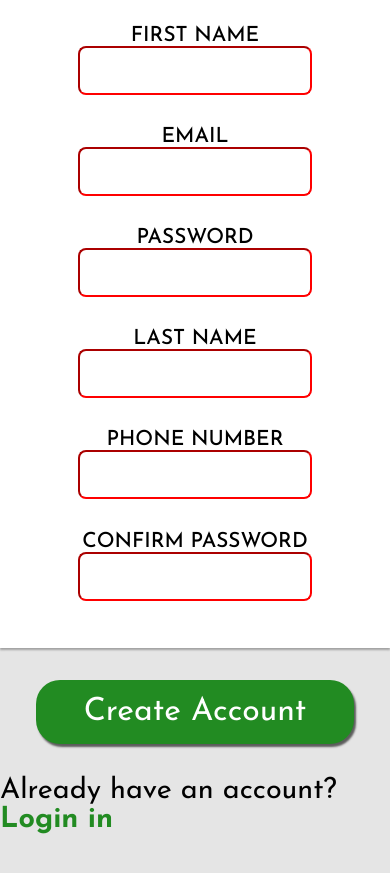
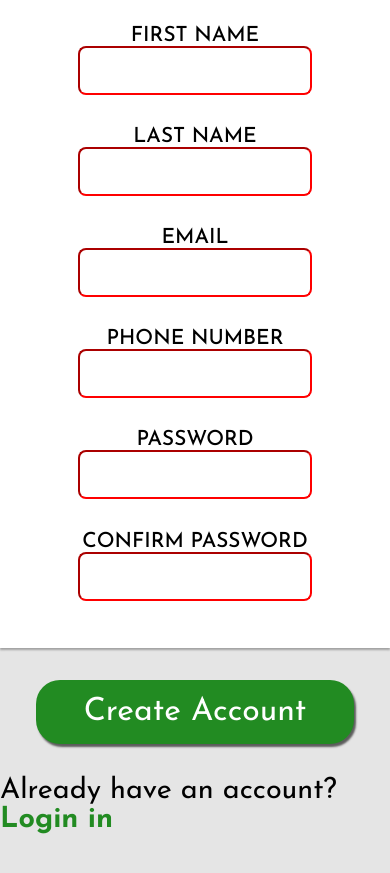
Before and after one commit to fargila/The-First-Odin-Project-Sign-up-form, a plain HTML site: page index.html in a window 390 px wide. Shown: the part 780-1653 px from the top of the page. Drawn offline with Linux system fonts and the light colour scheme.

Commit message:
styles: ajusting the input order for better mobile UI/UX and some minor details hovering the button and link.

```diff
--- a/index.html
+++ b/index.html
@@ -37,22 +37,24 @@
                             <input type="text" name="first_name" id="first_name" required>
                         </div>
                         <div>
+                            <label for="first_name">LAST NAME</label>
+                            <input type="text" name="last_name" id="last_name" required>
+                        </div>
+                    </div>
+                    <div class="input_div">
+                        <div>
                             <label for="email">EMAIL</label>
                             <input type="email" name="email" id="email" required>
                         </div>
                         <div>
-                            <label for="password">PASSWORD</label>
-                            <input type="password" name="password" id="password" minlength="8" required>
+                            <label for="phone_number">PHONE NUMBER</label>
+                            <input type="number" name="phone_number" id="phone_number" required>
                         </div>
                     </div>
                     <div class="input_div">
                         <div>
-                            <label for="first_name">LAST NAME</label>
-                            <input type="text" name="last_name" id="last_name" required>
-                        </div>
-                        <div>
-                            <label for="phone_number">PHONE NUMBER</label>
-                            <input type="number" name="phone_number" id="phone_number" required>
+                            <label for="password">PASSWORD</label>
+                            <input type="password" name="password" id="password" minlength="8" required>
                         </div>
                         <div>
                             <label for="con_password">CONFIRM PASSWORD</label>
--- a/styles/mobile.css
+++ b/styles/mobile.css
@@ -37,6 +37,7 @@
 
     .input_div {
         display: flex;
+        flex-direction: column;
         justify-content: center;
         align-items: center;
         width: 100%;
--- a/styles/styles.css
+++ b/styles/styles.css
@@ -83,7 +83,40 @@ body {
 
 #second_div2 > form {
     display: flex;
+    flex-direction: column;
+}
+
+.input_div {
+    display: flex;
     flex-direction: row;
+    justify-self: flex-start;
+    font-size: .8rem;
+    font-weight: 500;
+    height: auto;
+    width: 60%;
+
+}
+
+.input_div > div {
+    display: flex;
+    flex-direction: column;
+    margin-top: 4%;
+    margin-bottom: 4%;
+    margin-right: 20%;
+
+}
+
+.input_div > div > input {
+    padding: .6em;
+    padding-right: 4rem;
+    border-radius: .5rem;
+}
+
+/* focus didn't work */
+.input_div > div > input:focus {
+    border: 5px;
+    border-color: blue;
+    box-shadow: 5px 5px 10px 0.4;
 }
 
 #reduction {
@@ -113,35 +146,9 @@ body {
     border-radius: 1.5rem;
 }
 
-.input_div {
-    display: flex;
-    flex-direction: column;
-    justify-self: flex-start;
-    font-size: .8rem;
-    font-weight: 500;
-    height: auto;
-    width: 40%;
-}
-
-.input_div > div {
-    display: flex;
-    flex-direction: column;
-    margin-top: 4%;
-    margin-bottom: 4%;
-    margin-right: 20%;
-
-}
-
-.input_div > div > input {
-    padding: .6em;
-    border-radius: .5rem;
-}
-
-/* focus didn't work */
-.input_div > div > input:focus {
-    border: 5px;
-    border-color: blue;
-    box-shadow: 5px 5px 10px 0.4;
+#second_div3 > button:hover {
+    background-color: green;
+    transition: ease-in-out .3s;
 }
 
 small {
@@ -153,3 +160,8 @@ a {
     font-weight: 700;
     color: forestgreen;
 }
+
+a:hover {
+    color: yellowgreen;
+    transition: ease-in-out .3s;
+}
```
Also changed, not shown: assets/mobile_version.jpeg.
